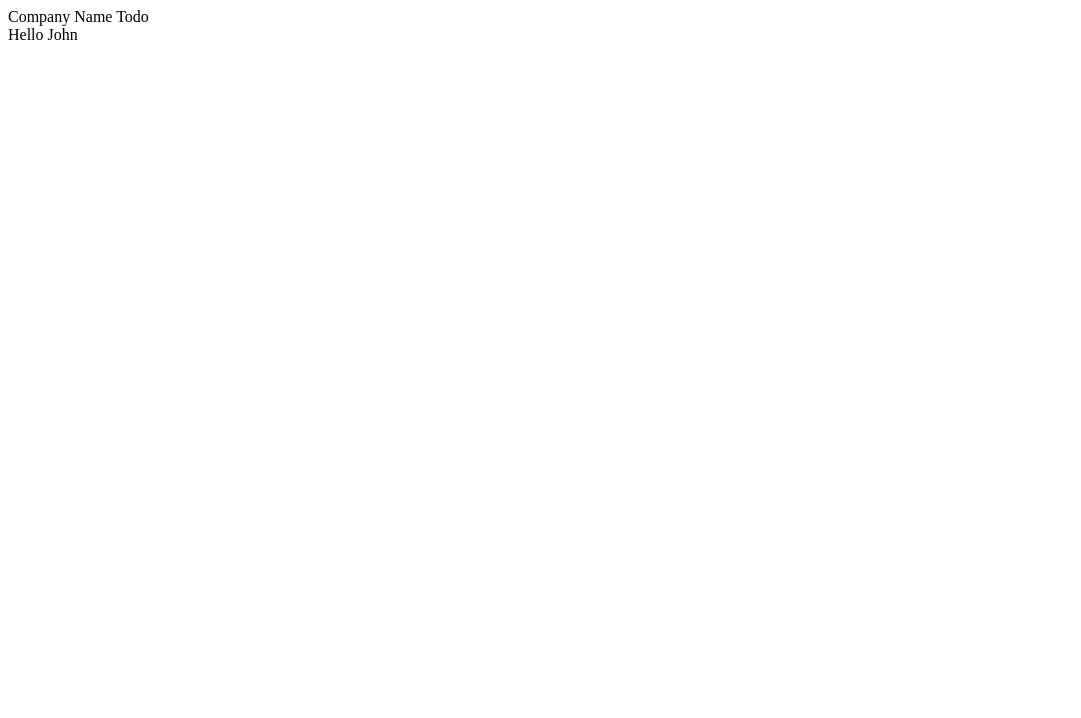
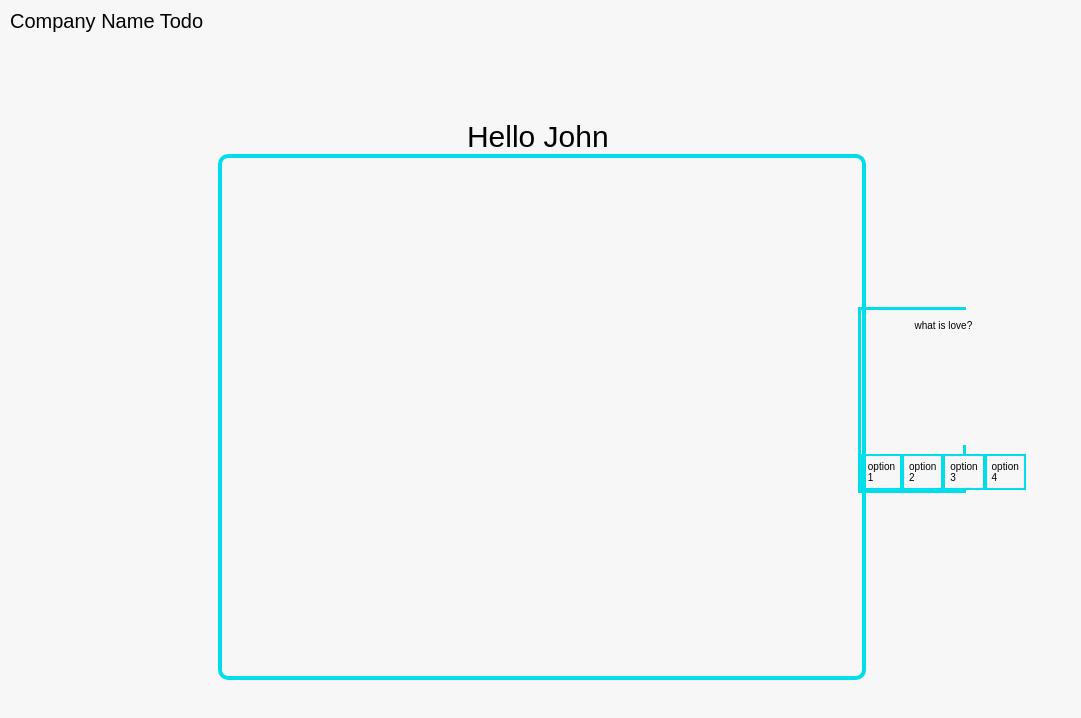
Before and after one commit to Jacob-Guglielmin/ImmuneIT, a website: page index.html in a window 1280 px wide. Shown: the whole page, without its empty margins (0-1081 px from the left). Drawn offline with Linux system fonts and the light colour scheme; the site is published under a folder, as on GitHub Pages, so addresses that start at the root find nothing; a web font is replaced by a local one.

Commit message:
this works for everyone

```diff
--- a/index.html
+++ b/index.html
@@ -5,9 +5,9 @@
         <meta name="viewport" content="width=device-width, initial-scale=1.0" />
         <title>Company Name Todo</title>
         <link rel="preconnect" href="https://fonts.gstatic.com" crossorigin>
-        <link rel="stylesheet" href="/css/main.css" />
-        <link rel="stylesheet" href="/css/question.css" />
-        <script src="/js/question.js" defer></script>
+        <link rel="stylesheet" href="./css/main.css" />
+        <link rel="stylesheet" href="./css/question.css" />
+        <script src="./js/question.js" defer></script>
     </head>
     <body>
         <div id="header">
```
